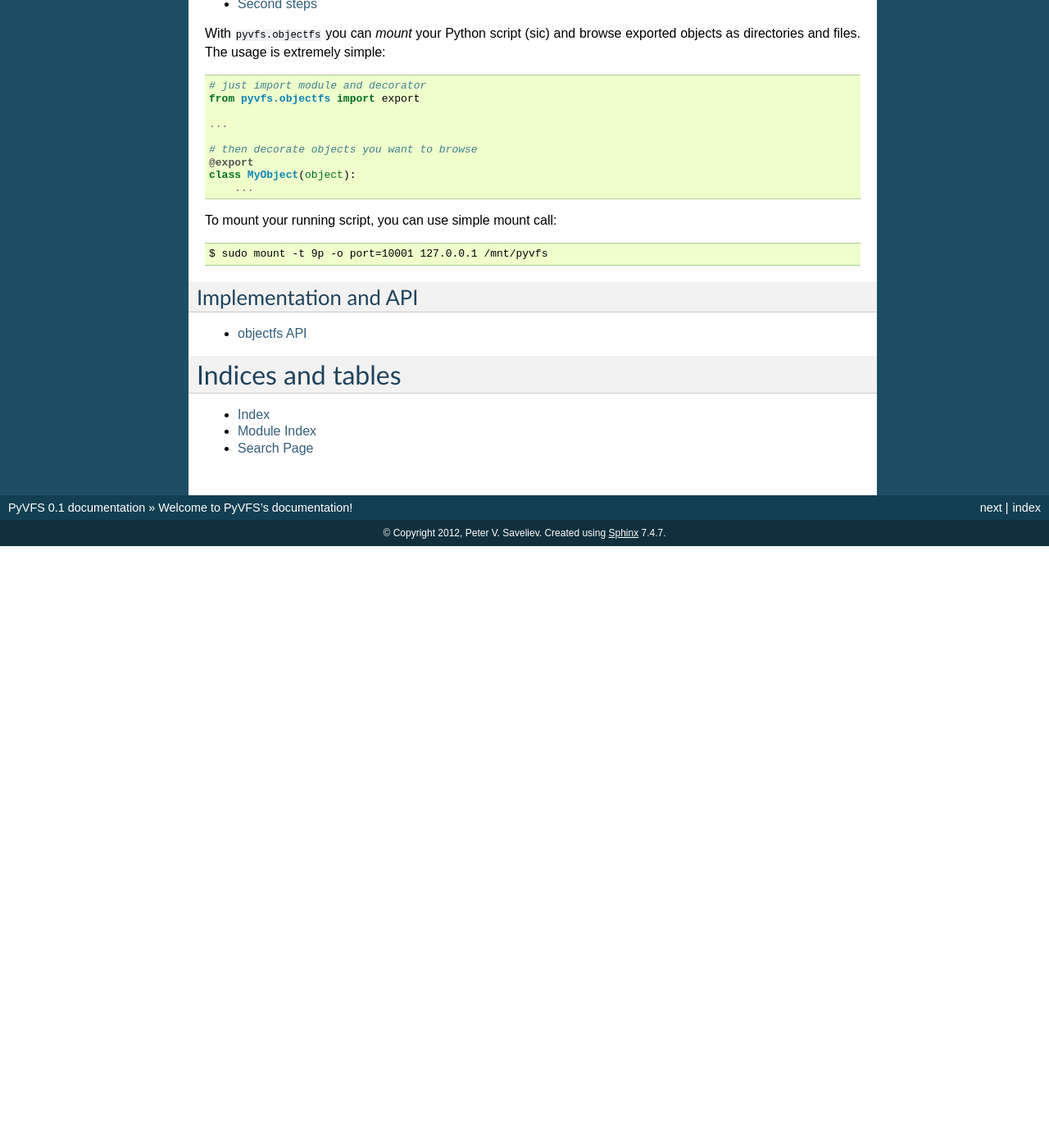
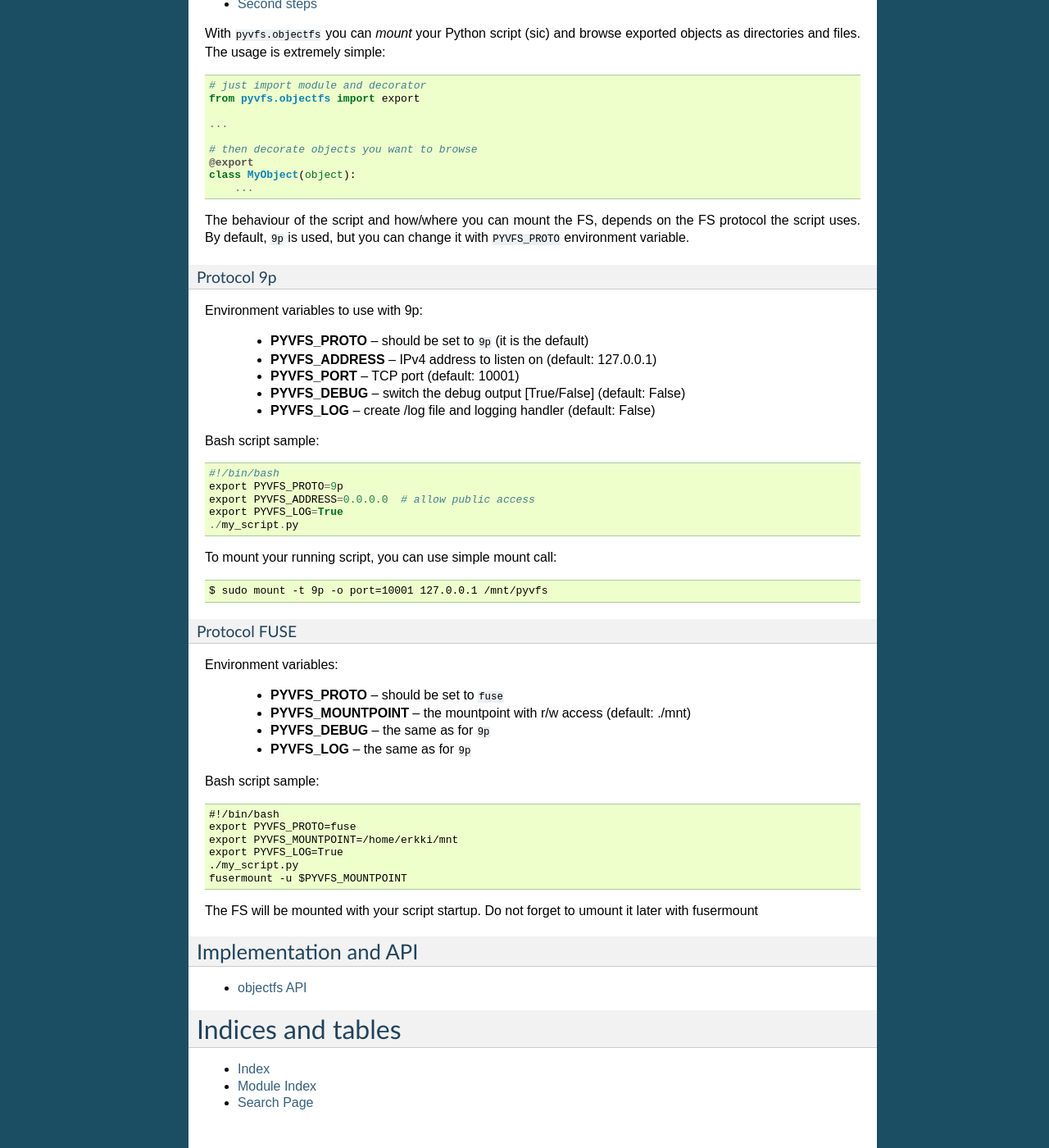
Before and after one commit to svinota/pyvfs, a Sphinx documentation site: the page built from docs/index.rst, in a window 1280 px wide and 1400 px high, scrolled down 468 px. Shown: the whole window at 82% size. Built offline with Sphinx 7.4.7, drawn with Linux system fonts in a browser that asks for light colours; before the commit the page ends 1134 px from its top, so only the background shows below that; some of the changed text lies outside the part shown.

Commit message:
update version (0.1 ⇒ 0.2, 'cause of fuse) and documentation

```diff
--- a/docs/api.rst
+++ b/docs/api.rst
@@ -18,3 +18,6 @@ objectfs API
 
 .. automodule:: pyvfs.v9fs
     :members:
+
+.. automodule:: pyvfs.ffs
+    :members:
--- a/docs/conf.py
+++ b/docs/conf.py
@@ -40,9 +40,9 @@ copyright = u'2012, Peter V. Saveliev'
 # built documents.
 #
 # The short X.Y version.
-version = '0.1'
+version = '0.2'
 # The full version, including alpha/beta/rc tags.
-release = '0.1'
+release = '0.2.1'
 
 # The language for content autogenerated by Sphinx. Refer to documentation
 # for a list of supported languages.
--- a/docs/index.rst
+++ b/docs/index.rst
@@ -50,9 +50,54 @@ is extremely simple::
     class MyObject(object):
         ...
 
+The behaviour of the script and how/where you can mount the FS, depends on
+the FS protocol the script uses. By default, ``9p`` is used, but you can
+change it with ``PYVFS_PROTO`` environment variable.
+
+Protocol 9p
++++++++++++
+
+Environment variables to use with 9p:
+
+    * **PYVFS_PROTO** -- should be set to ``9p`` (it is the default)
+    * **PYVFS_ADDRESS** -- IPv4 address to listen on (default: 127.0.0.1)
+    * **PYVFS_PORT** -- TCP port (default: 10001)
+    * **PYVFS_DEBUG** -- switch the debug output [True/False] (default: False)
+    * **PYVFS_LOG** -- create /log file and logging handler (default: False)
+
+Bash script sample::
+
+    #!/bin/bash
+    export PYVFS_PROTO=9p
+    export PYVFS_ADDRESS=0.0.0.0  # allow public access
+    export PYVFS_LOG=True
+    ./my_script.py
+
 To mount your running script, you can use simple mount call::
 
     $ sudo mount -t 9p -o port=10001 127.0.0.1 /mnt/pyvfs
+
+Protocol FUSE
++++++++++++++
+
+Environment variables:
+
+    * **PYVFS_PROTO** -- should be set to ``fuse``
+    * **PYVFS_MOUNTPOINT** -- the mountpoint with r/w access (default: ./mnt)
+    * **PYVFS_DEBUG** -- the same as for ``9p``
+    * **PYVFS_LOG** -- the same as for ``9p``
+
+Bash script sample::
+
+    #!/bin/bash
+    export PYVFS_PROTO=fuse
+    export PYVFS_MOUNTPOINT=/home/erkki/mnt
+    export PYVFS_LOG=True
+    ./my_script.py
+    fusermount -u $PYVFS_MOUNTPOINT
+
+The FS will be mounted with your script startup. Do not forget to umount it
+later with fusermount
 
 Implementation and API
 ----------------------
--- a/setup.py
+++ b/setup.py
@@ -4,7 +4,7 @@ from distutils.core import setup
 
 # bump version
 setup(name='pyvfs',
-    version='0.1.2',
+    version='0.2.1',
     description='Python VFS library',
     author='Peter V. Saveliev',
     author_email='peet@altlinux.org',
```
Also changed, not shown: 3 other files.
